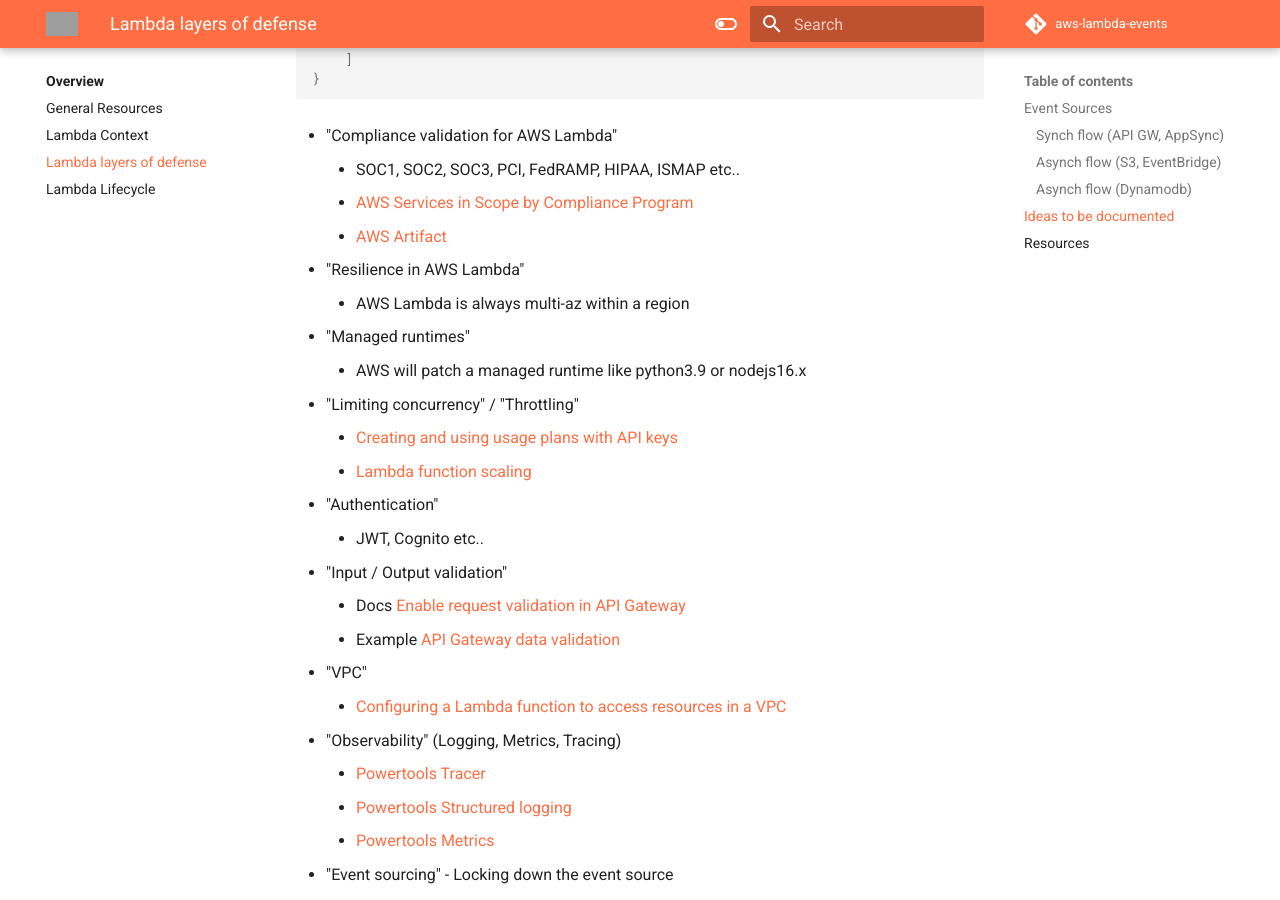
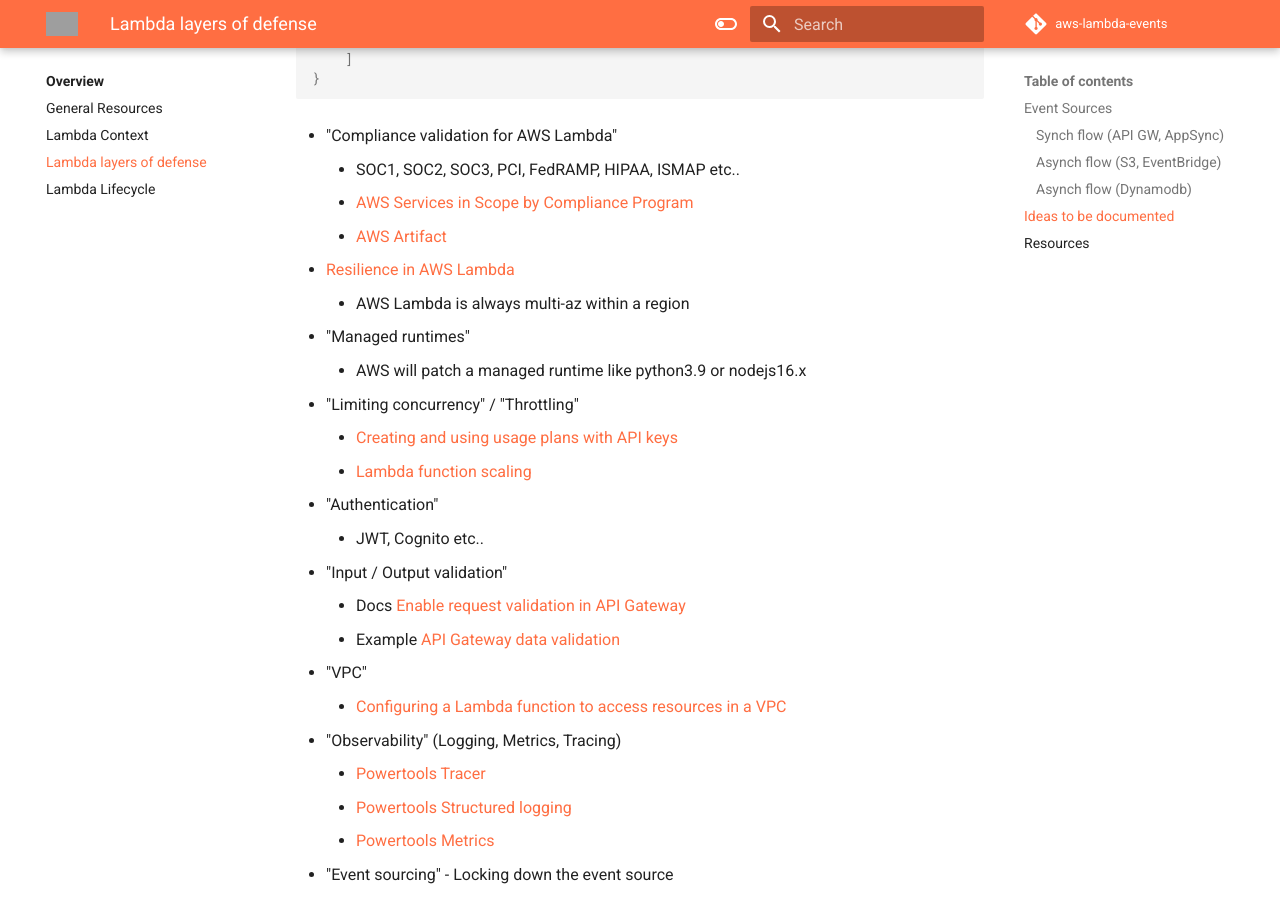
Before and after one commit to michaelbrewer/aws-lambda-events, an MkDocs documentation site: the page built from docs/lambda-security.md, in a window 1280 px wide and 900 px high, scrolled down 2793 px. Built offline with MkDocs 1.6.1 and Material for MkDocs 9.7.7, drawn with Linux system fonts in a browser that asks for light colours; comment, search, counter and statistics services are not loaded; part of the change alters nothing that is shown; grey boxes are pictures that could not be loaded.

```diff
--- a/docs/lambda-security.md
+++ b/docs/lambda-security.md
@@ -116,7 +116,7 @@ flowchart LR
     - [AWS Services in Scope by Compliance Program](https://aws.amazon.com/compliance/services-in-scope/)
     - [AWS Artifact](https://aws.amazon.com/artifact/)
 
-- "Resilience in AWS Lambda"
+- [Resilience in AWS Lambda](https://docs.aws.amazon.com/lambda/latest/dg/security-resilience.html){target="_blank"}
     - AWS Lambda is always multi-az within a region
 
 - "Managed runtimes"
```
